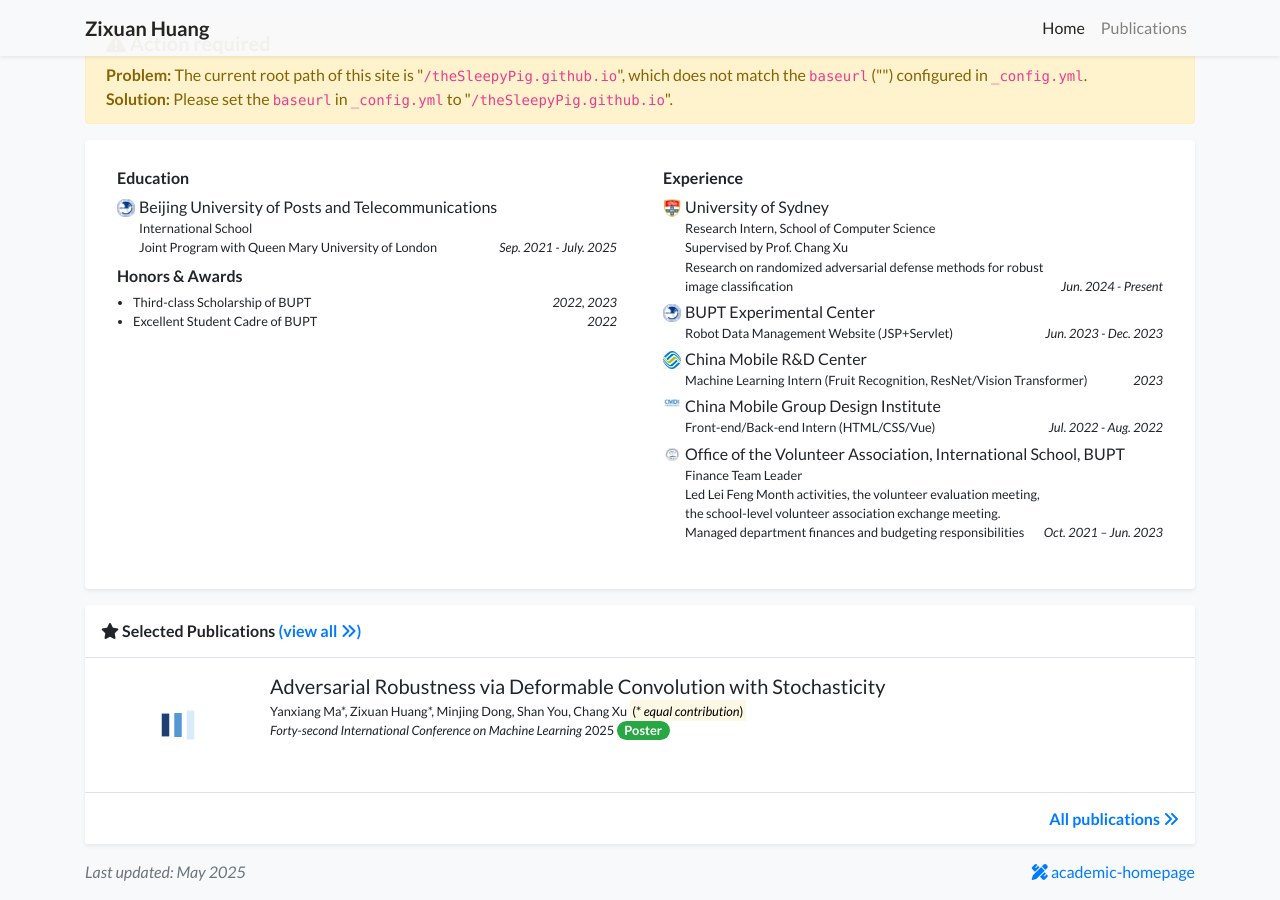
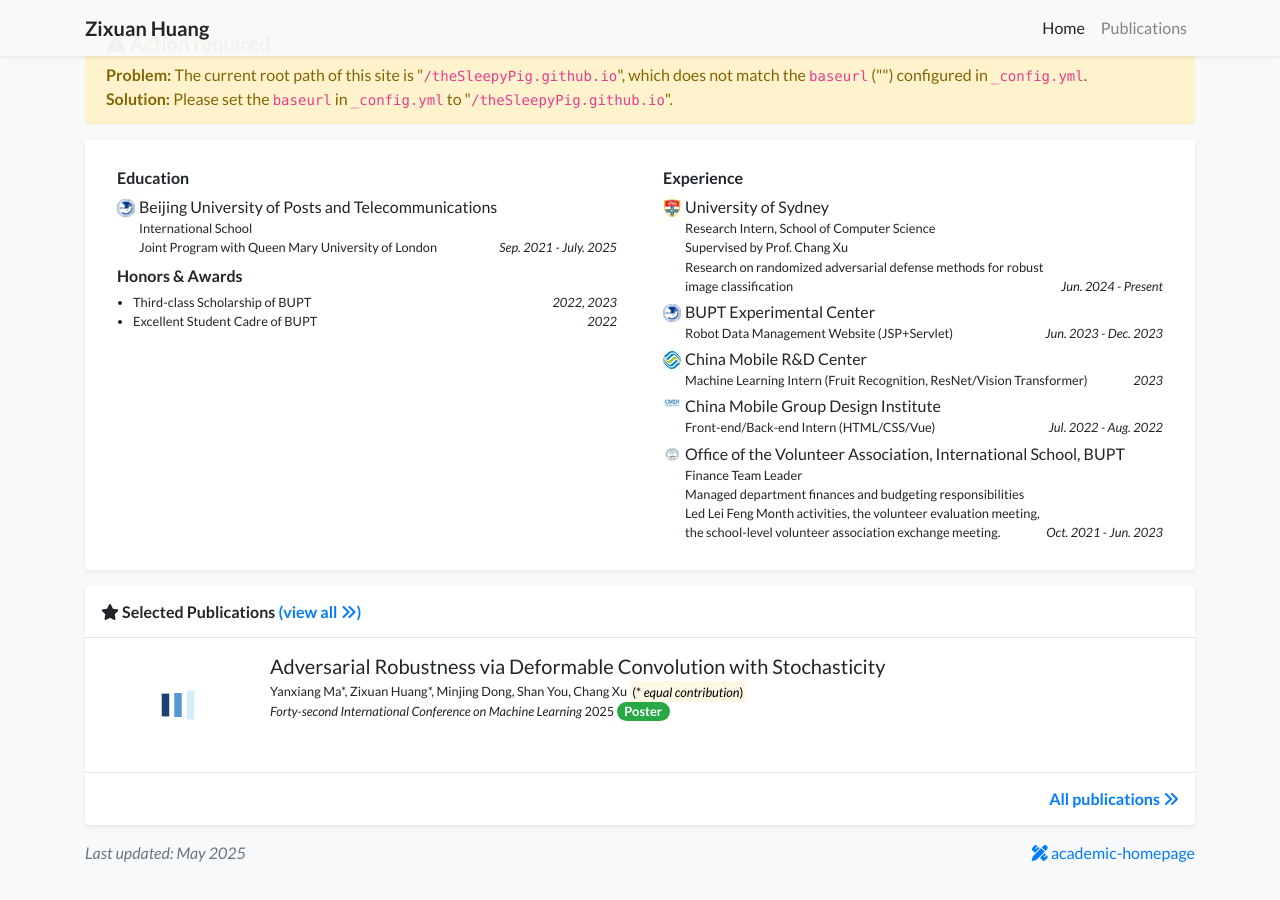
Before and after one commit to theSleepyPig/theSleepyPig.github.io, a Jekyll site: the page built from index.html, in a window 1280 px wide and 900 px high, scrolled down 505 px. Built offline with Jekyll 4.4.1, drawn with Linux system fonts in a browser that asks for light colours; nearby versions of some CDN libraries; a style sheet for code colours, icons or effects is not loaded.

```diff
--- a/_data/profile.yml
+++ b/_data/profile.yml
@@ -81,9 +81,10 @@ experience:
   logo: /assets/images/badges/volun.jpg  # 记得将图标文件命名为 hongyan.png 并放入该路径
   position: >-
     Finance Team Leader <br/>
-    Led Lei Feng Month activities, the volunteer evaluation meeting, the school-level volunteer association exchange meeting. <br/>
-    Managed department finances and budgeting responsibilities
-  date: Oct. 2021 – Jun. 2023
+    Managed department finances and budgeting responsibilities <br/>
+    Led Lei Feng Month activities, the volunteer evaluation meeting, the school-level volunteer association exchange meeting.
+
+  date: Oct. 2021 - Jun. 2023
 
 awards:
 - name: Third-class Scholarship of BUPT
```
